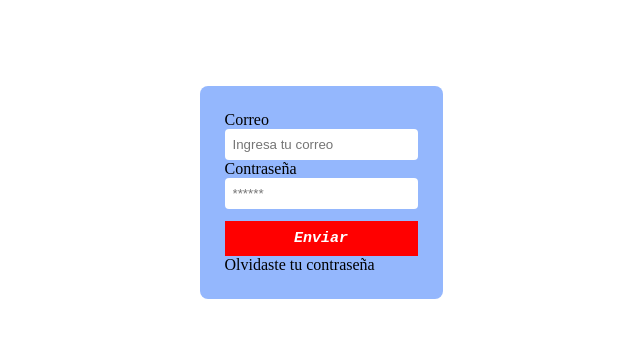
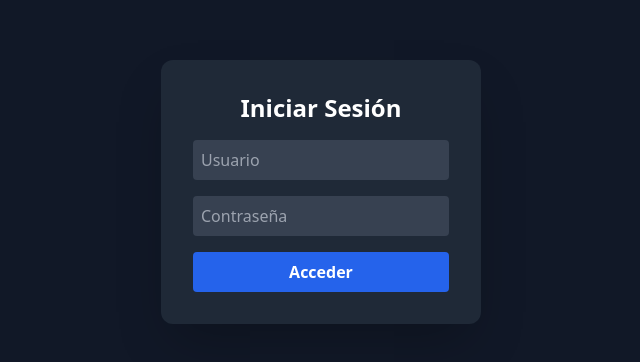
Before and after one commit to BRAYANPROGRAMATION/PRUEBA, a plain HTML site: page index.html in a window 1280 px wide. Shown: the part 208-570 px from the top of the page, without its empty margins (319-959 px from the left). Drawn offline with nearby package versions, Linux system fonts and the light colour scheme.

Commit message:
Proyecto en avance

```diff
--- a/index.html
+++ b/index.html
@@ -1,37 +1,75 @@
 <!DOCTYPE html>
-<html lang="en">
+<html lang="es">
+<head>
+  <meta charset="UTF-8">
+  <meta name="viewport" content="width=device-width, initial-scale=1.0">
+  <title>Control Futurista de Pesos</title>
+  <link href="https://cdn.jsdelivr.net/npm/tailwindcss@2.2.19/dist/tailwind.min.css" rel="stylesheet">
+  <script>
+    let currentUser = null;
+    const USERS = {
+      "admin": "12345678",
+      "Brayan": "Brayan_net"
+    };
 
-<head>
-    <meta charset="UTF-8">
-    <meta name="viewport" content="width=device-width, initial-scale=1.0">
-    <title>Document</title>
-    <link rel="stylesheet" href="style.css">
-    <!-- <link rel="stylesheet" href="style.css">
-    <link href="https://cdn.jsdelivr.net/npm/bootstrap@5.3.7/dist/css/bootstrap.min.css" rel="stylesheet"
-        integrity="sha384-LN+7fdVzj6u52u30Kp6M/trliBMCMKTyK833zpbD+pXdCLuTusPj697FH4R/5mcr" crossorigin="anonymous"> -->
+    function login() {
+      const user = document.getElementById('username').value;
+      const pass = document.getElementById('password').value;
+      if (USERS[user] === pass) {
+        currentUser = user;
+        document.getElementById('login-form').classList.add('hidden');
+        document.getElementById('main-app').classList.remove('hidden');
+      } else {
+        alert('Usuario o contraseña incorrectos');
+      }
+    }
+
+    function calcularCosto(idPrefix) {
+      const peso = parseFloat(document.getElementById(idPrefix + '-peso').value);
+      const costoPorKg = 1.10;
+      const total = peso * costoPorKg;
+      document.getElementById(idPrefix + '-resultado').innerText = `Monto Final: S/ ${total.toFixed(2)}`;
+    }
+  </script>
 </head>
+<body class="bg-gray-900 text-white min-h-screen font-sans">
+  <!-- LOGIN -->
+  <div id="login-form" class="flex items-center justify-center h-screen">
+    <div class="bg-gray-800 p-8 rounded-xl shadow-2xl w-80">
+      <h2 class="text-2xl font-bold mb-4 text-center">Iniciar Sesión</h2>
+      <input id="username" type="text" placeholder="Usuario" class="w-full mb-4 p-2 rounded bg-gray-700 text-white"/>
+      <input id="password" type="password" placeholder="Contraseña" class="w-full mb-4 p-2 rounded bg-gray-700 text-white"/>
+      <button onclick="login()" class="w-full bg-blue-600 hover:bg-blue-800 p-2 rounded font-bold">Acceder</button>
+    </div>
+  </div>
 
-<body>
+  <!-- APLICACIÓN PRINCIPAL -->
+  <div id="main-app" class="hidden px-6 py-10">
+    <h1 class="text-4xl font-extrabold text-center mb-10">Panel Futurista de Control de Pesos</h1>
 
-    <div class="contenedor">
+    <div class="grid grid-cols-1 md:grid-cols-3 gap-6">
+      <!-- OPCIÓN -->
+      <div class="bg-gray-800 rounded-xl p-6 shadow-xl">
+        <h2 class="text-xl font-bold mb-4">Peso Diario</h2>
+        <input id="diario-peso" type="number" placeholder="Ingrese peso (kg)" class="w-full p-2 rounded bg-gray-700 mb-2" />
+        <button onclick="calcularCosto('diario')" class="w-full bg-green-600 hover:bg-green-800 p-2 mb-2 rounded font-semibold">Subir Datos</button>
+        <p id="diario-resultado" class="text-center font-bold"></p>
+      </div>
 
-        <div class="correo">
-            <label for="">Correo</label>
-            <input class="auth" type="text" placeholder="Ingresa tu correo">
-        </div>
+      <div class="bg-gray-800 rounded-xl p-6 shadow-xl">
+        <h2 class="text-xl font-bold mb-4">Peso Semanal</h2>
+        <input id="semanal-peso" type="number" placeholder="Ingrese peso (kg)" class="w-full p-2 rounded bg-gray-700 mb-2" />
+        <button onclick="calcularCosto('semanal')" class="w-full bg-green-600 hover:bg-green-800 p-2 mb-2 rounded font-semibold">Subir Datos</button>
+        <p id="semanal-resultado" class="text-center font-bold"></p>
+      </div>
 
-        <div class="correo">
-            <label for="">Contraseña</label>
-            <input class="auth" type="text" placeholder="******">
-        </div>
-
-        <div class="btnenviar">
-            <button class="btnsend">Enviar</button>
-        </div>
-        <span>Olvidaste tu contraseña</span>
+      <div class="bg-gray-800 rounded-xl p-6 shadow-xl">
+        <h2 class="text-xl font-bold mb-4">Peso Mensual</h2>
+        <input id="mensual-peso" type="number" placeholder="Ingrese peso (kg)" class="w-full p-2 rounded bg-gray-700 mb-2" />
+        <button onclick="calcularCosto('mensual')" class="w-full bg-green-600 hover:bg-green-800 p-2 mb-2 rounded font-semibold">Subir Datos</button>
+        <p id="mensual-resultado" class="text-center font-bold"></p>
+      </div>
     </div>
-
-    <script src="app.js"></script>
+  </div>
 </body>
-
 </html>
--- a/style.css
+++ /dev/null
@@ -1,49 +0,0 @@
-
-*{
-    margin: 0;
-    padding: 0;
-    box-sizing: border-box;
-}
-
-body{
-    display: flex;
-    justify-content: center;
-    align-items: center;
-    height: 100vh;
-}
-
-.contenedor{
-    background: rgb(148, 183, 253);
-    padding: 25px;
-    border-radius: 8px;
-}
-
-.correo{
-    display: grid;
-}
-
-.auth{
-    padding: 8px;
-    border-radius: 4px;
-    border: none;
-}
-
-.btnenviar{
-    display: grid;
-    margin-top: 12px;
-}
-
-.btnsend{
-    padding: 8px;
-    border: 1px solid #e0626200;
-    background: red;
-    color: white;
-    font-family:'Courier New', Courier, monospace;
-    font-size: 15px;
-    font-style: italic;
-    font-weight: 900;
-}
-
-.cont{
-    display: flex;
-}
```
